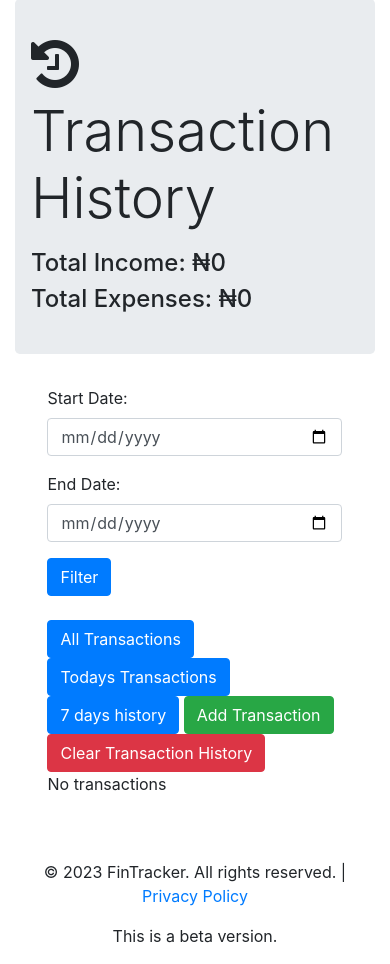
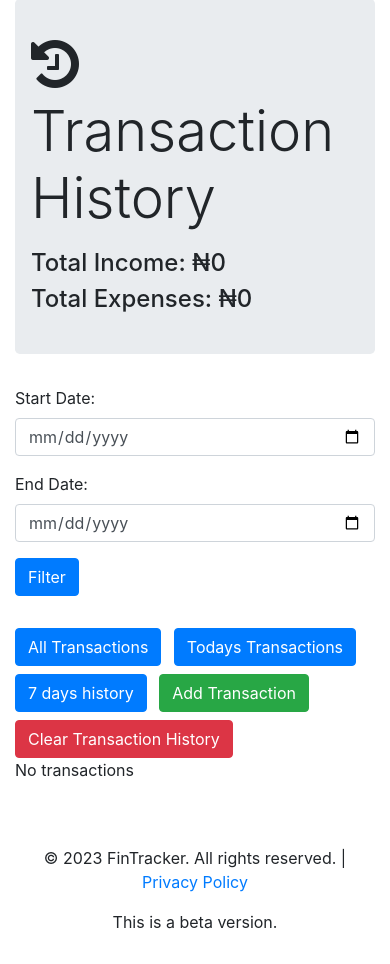
Before and after one commit to flyefe/Financial_Tracking_App, a Flask app: page /transaction-history in a window 390 px wide. Shown: the part 81-1045 px from the top of the page. Run offline with Flask 3, Linux system fonts and the light colour scheme; the visitor is signed in with stand-in values (Sample User, id 1); data that the repository does not hold is empty; some libraries are stand-ins or nearby versions.

Commit message:
History page made mobile friendly

```diff
--- a/webapp/templates/history.html
+++ b/webapp/templates/history.html
@@ -12,7 +12,7 @@
 </div>
 
 <div class="row mt-3">
-    <div class="col-10 offset-1">
+    <div class="col-12">
         <!-- Date Filter Form -->
         <form method="GET" action="{{ url_for('views.transactions_selected_range') }}">
             <div class="form-group">
@@ -24,37 +24,35 @@
                 <input type="date" class="form-control" id="end_date" name="end_date">
             </div>
             <button type="submit" class="btn btn-primary">Filter</button><br><br>
-            <a class="btn btn-primary" href="/transaction-history">All Transactions</a>
-            <a class="btn btn-primary" href="/transaction-history/today">Todays Transactions</a>
-            <a class="btn btn-primary" href="/transaction-history/last-7-days">7 days history</a>
-            <a class="btn btn-success" href="/#expense-form">Add Transaction</a>
-
-
+            <a class="btn btn-primary mr-2 mt-2" href="/transaction-history">All Transactions</a>
+            <a class="btn btn-primary mr-2 mt-2" href="/transaction-history/today">Todays Transactions</a>
+            <a class="btn btn-primary mr-2 mt-2" href="/transaction-history/last-7-days">7 days history</a>
+            <a class="btn btn-success mr-2 mt-2" href="/#expense-form">Add Transaction</a>
         </form>
         <!-- Add this button or link where you want to trigger the history clearing -->
         <form method="POST" action="{{ url_for('views.clear_history') }}"
             onsubmit="return confirm('Are you sure you want to clear all transaction history?');">
-            <button type="submit" class="btn btn-danger">Clear Transaction History</button>
+            <button type="submit" class="btn btn-danger mt-2">Clear Transaction History</button>
         </form>
 
-
         {% if transactions %}
+        <div class="table-responsive">
             <table class="table table-bordered table-striped">
                 <thead>
                     <tr>
-                        <!-- <th>ID</th> -->
                         <th>Transaction ID</th>
                         <th>Date</th>
                         <th>Description</th>
                         <th>Income</th>
                         <th>Expense</th>
                         <th>Balance</th>
+                        <th>Edit</th>
+                        <th>Delete</th>
                     </tr>
                 </thead>
                 <tbody>
                     {% for transaction in transactions %}
                     <tr>
-                        <!-- <td>{{ transaction.user_id }}</td> -->
                         <td>{{ transaction.transaction_id }}</td>
                         <td>{{ transaction.date }}</td>
                         <td>{{ transaction.description }}</td>
@@ -62,26 +60,28 @@
                         <td>{% if transaction.transaction_type == 'expense' %}₦{{ transaction.amount }}{% endif %}</td>
                         <td>₦{{ transaction.balance }}</td>
                         <td>
-                            <a href="{{ url_for('views.edit_transaction', transaction_id=transaction.transaction_id) }}" class="btn btn-warning btn-sm">
+                            <a href="{{ url_for('views.edit_transaction', transaction_id=transaction.transaction_id) }}"
+                                class="btn btn-warning btn-sm">
                                 <i class="fas fa-pencil-alt"></i> Edit
                             </a>
                         </td>
                         <td>
                             <!-- Update the delete button to use a form with POST method -->
-                            <form method="POST" action="{{ url_for('views.delete_transaction', transaction_id=transaction.transaction_id) }}"
+                            <form method="POST"
+                                action="{{ url_for('views.delete_transaction', transaction_id=transaction.transaction_id) }}"
                                 onsubmit="return confirm('Are you sure you want to delete this transaction?');">
                                 <button type="submit" class="btn btn-danger btn-sm">
                                     <i class="fas fa-trash-alt"></i> Delete
                                 </button>
                             </form>
-
                         </td>
                     </tr>
                     {% endfor %}
                 </tbody>
             </table>
+        </div>
         {% else %}
-            <p>No transactions</p>
+        <p>No transactions</p>
         {% endif %}
     </div>
 </div>
```
